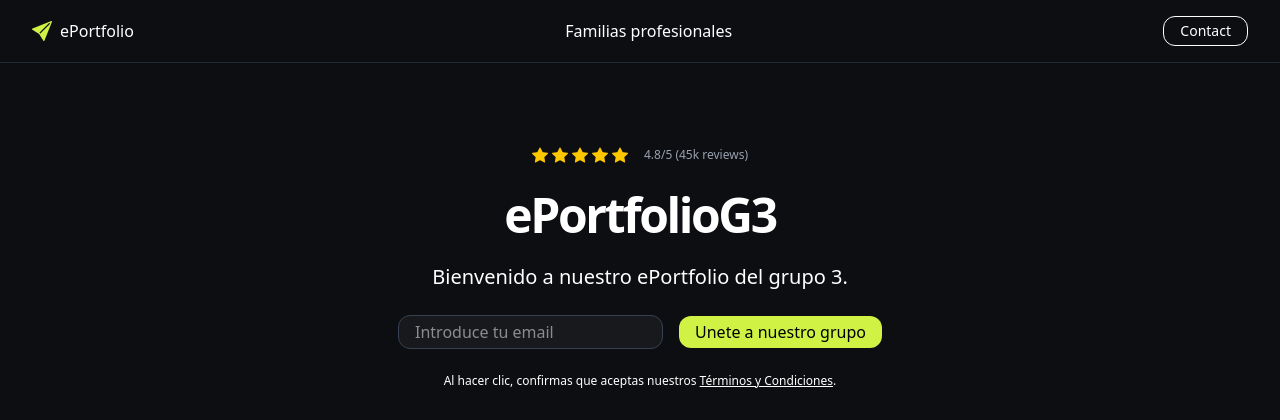
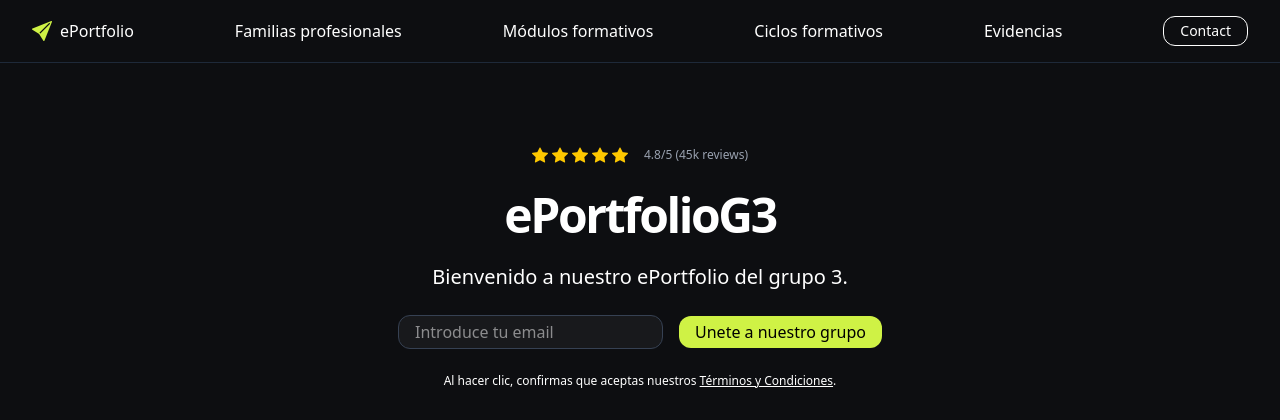
Before and after one commit to 2997193/eportfolio_g3, a Laravel app: page / in a window 1280 px wide. Shown: the top 420 px of the page. Run offline with Laravel 12, Linux system fonts and the light colour scheme; style sheets or scripts are compiled from the project's sources.

Commit message:
Add navigation links to navbar component

```diff
--- a/resources/views/components/navbar.blade.php
+++ b/resources/views/components/navbar.blade.php
@@ -1 +1,4 @@
 <a href="{{ route('familias-profesionales.index') }}">Familias profesionales</a>
+<a href="{{ route('modulos-formativos.index') }}">Módulos formativos</a>
+<a href="{{ route('ciclos-formativos.index') }}">Ciclos formativos</a>
+<a href="{{ route('evidencias.index') }}">Evidencias</a>
```
